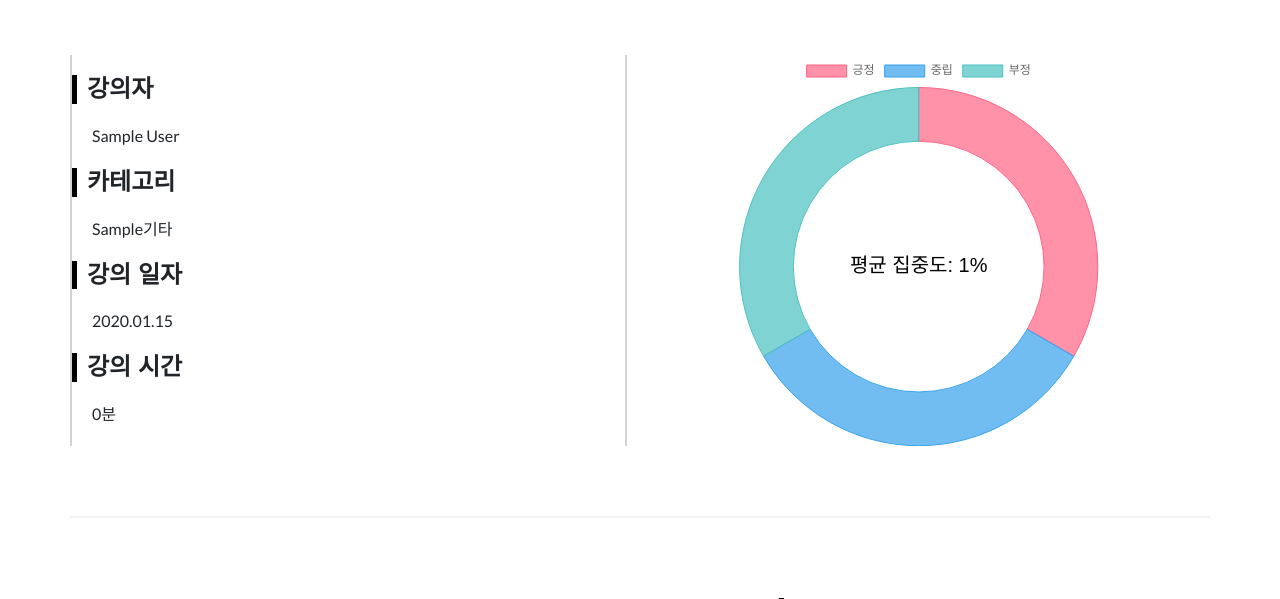
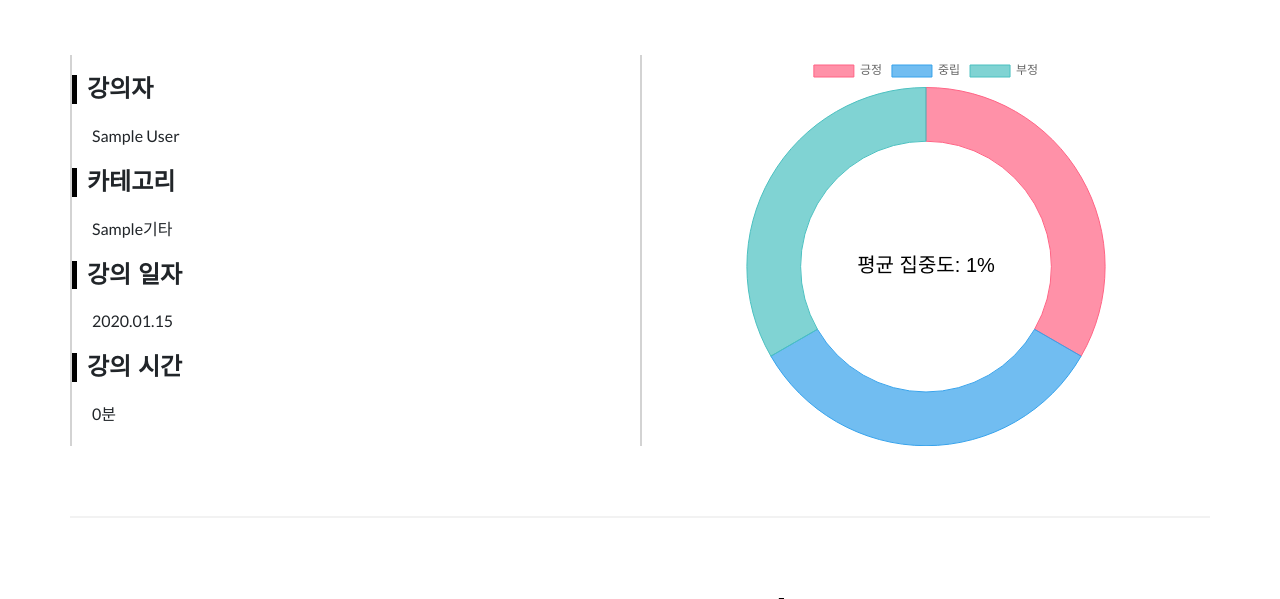
Before and after one commit to dclxxi/real-time-audience-reaction-analysis-service, a Django app: page /report/result/1/ in a window 1280 px wide. Shown: the part 230-829 px from the top of the page. Run offline with Django 5.2, Linux system fonts and the light colour scheme; a user stored in the database is signed in; tables that the repository leaves empty hold one stand-in row (values such as "Sample post"); some libraries are stand-ins or nearby versions.

Commit message:
feat: 평균 집중도 그래프 비율 수정

```diff
--- a/monitoring/templates/report/report_page.html
+++ b/monitoring/templates/report/report_page.html
@@ -38,7 +38,7 @@
             <div style="width: 100%">
                 <div style="display: flex; flex-direction: row;">
                     {{ averages|json_script:"averages-data" }}
-                    <div class="lecture-content">
+                    <div class="lecture-content" style="width: 50%;">
                         <h4>강의자</h4>
                         <p>{{ lecture.user.name }}</p>
                         <h4>카테고리</h4>
@@ -48,8 +48,8 @@
                         <h4>강의 시간</h4>
                         <p>{{ time_diff }}분</p>
                     </div>
-                    <div class="lecture-content" style="padding: 0 30px;">
-                        <canvas id="emotionDoughnutChart"></canvas>
+                    <div class="lecture-content" style="width: 50%; padding: 0 50px;">
+                        <canvas id="emotionDoughnutChart" style="height: 391px"></canvas>
                     </div>
                 </div>
             </div>
```
